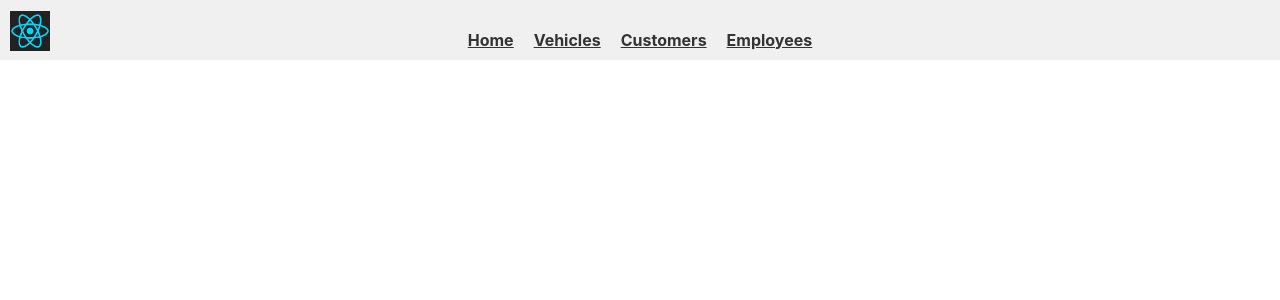
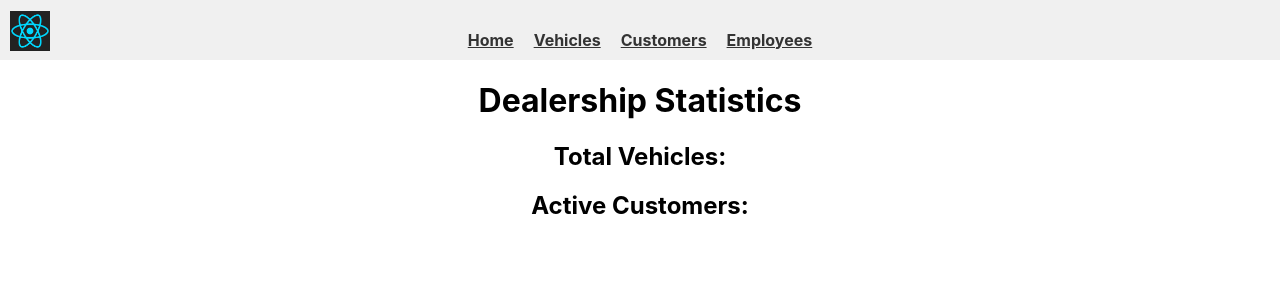
Before and after one commit to lsimmo25/Phase-2-Project, a React (Create React App) app: page / in a window 1280 px wide. Shown: the top 300 px of the page. Built offline with nearby package versions, Linux system fonts and the light colour scheme.

Commit message:
added and centered home page content

```diff
--- a/src/Pages/HomePage.js
+++ b/src/Pages/HomePage.js
@@ -1,14 +1,21 @@
 import React from "react";
+import { Link } from "react-router-dom";
 
 function Home() {
 
 
 
     return(
-        <div>
+        <div style={{textAlign: "center"}}>
             <header>
-                <h1></h1>
+                <h1>Dealership Statistics</h1>
             </header>
+            <section>
+                <h2>Total Vehicles: {/*display total number of vehicles here*/}</h2>
+            </section>
+            <section>
+                <h2>Active Customers: {/*display total number of active customers here*/}</h2>
+            </section>
         </div>
     )
 }
```
